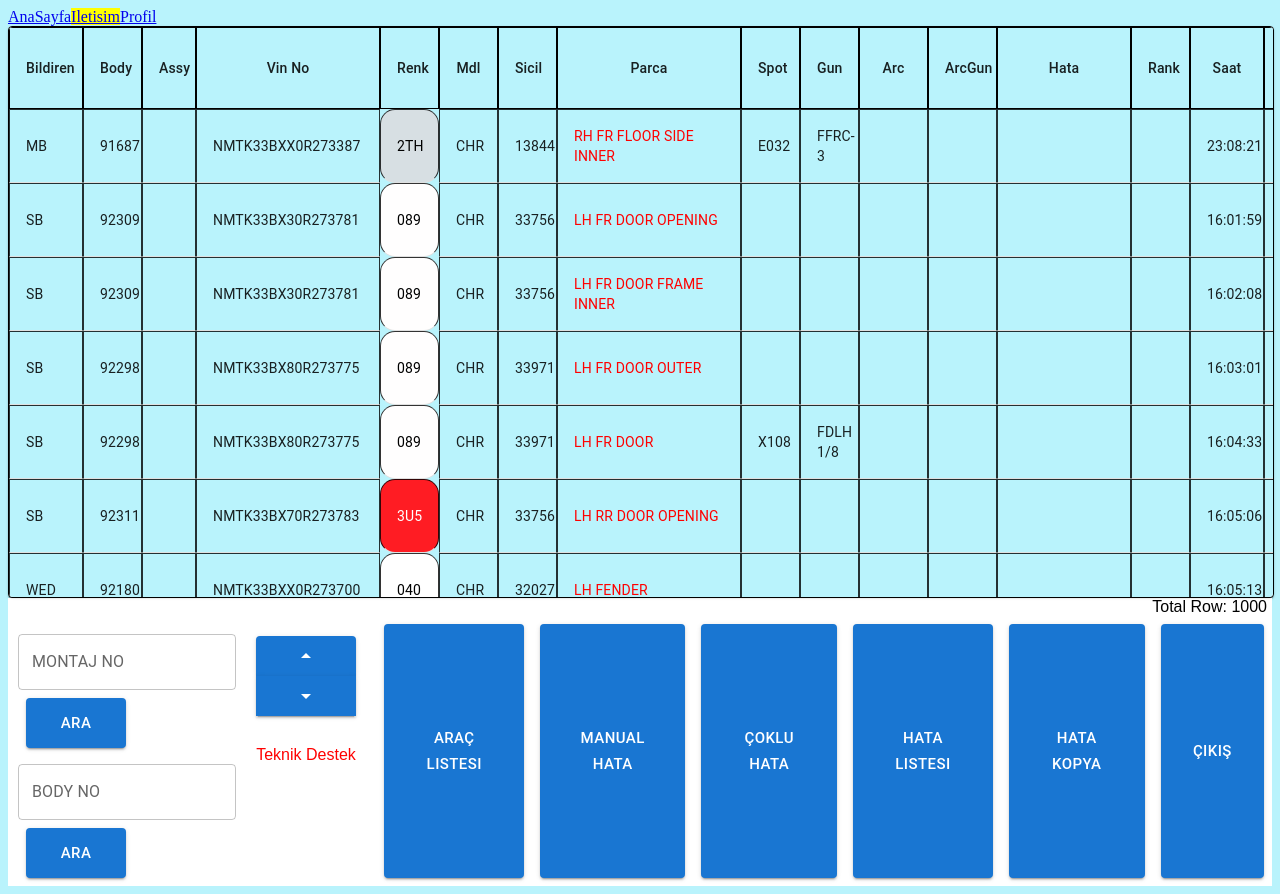
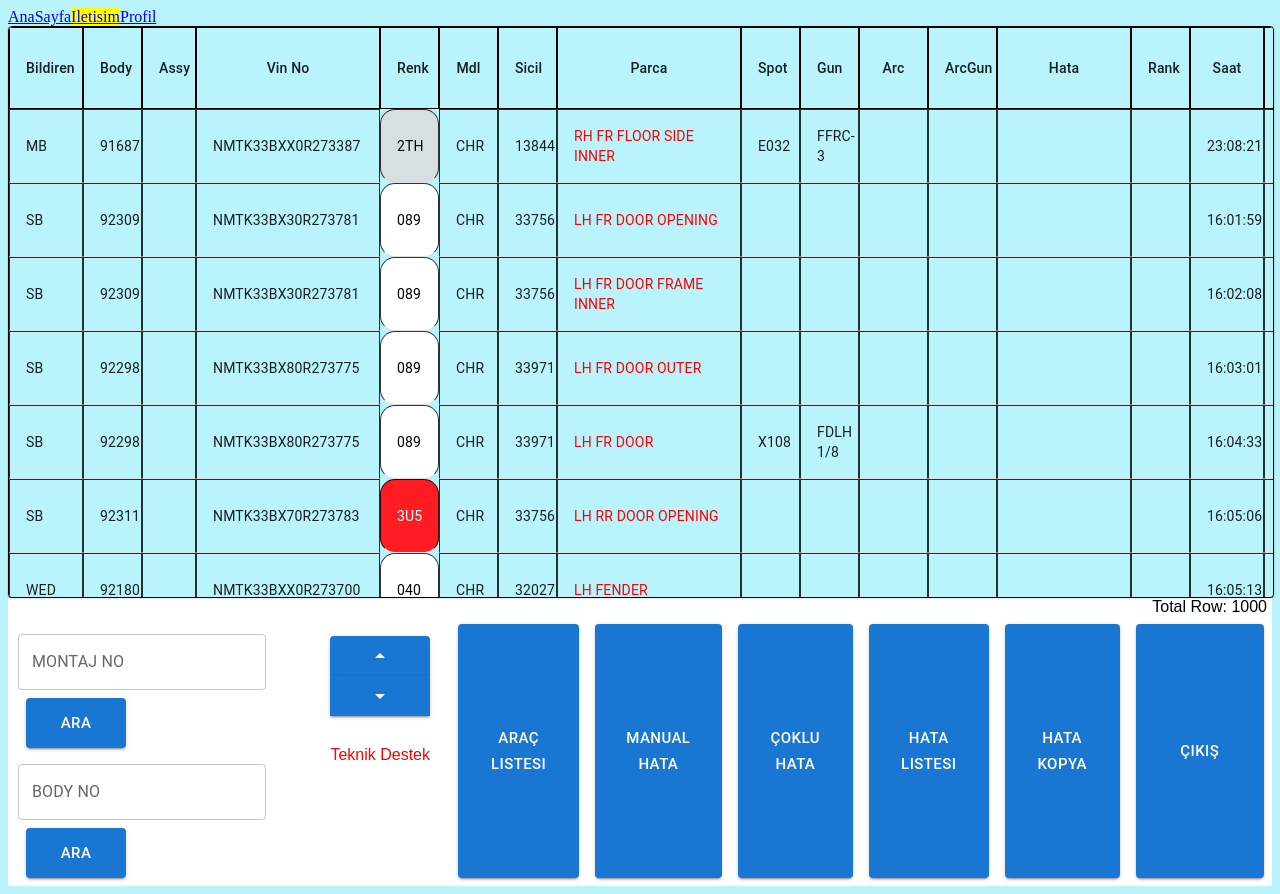
Before and after one commit to Metecode/TOYOTA-32bit-project, a React (Create React App) app in the folder toyota-web/: page /contact in a window 1280 px wide. Built offline with nearby package versions, Linux system fonts and the light colour scheme.

Commit message:
HATA Data listesi css fix2

```diff
--- a/toyota-web/src/pages/Contact.js
+++ b/toyota-web/src/pages/Contact.js
@@ -375,22 +375,22 @@ export default function Contact() {
   }
 
   const buttons = [
-    <Button variant="contained" size="large" style={{ padding: 40 }}>
+    <Button variant="contained" size="large" style={{ padding: 20 }}>
       Araç Listesi
     </Button>,
-    <Button variant="contained" size="large" style={{ padding: 40 }}>
+    <Button variant="contained" size="large" style={{ padding: 20 }}>
       Manual Hata
     </Button>,
-    <Button variant="contained" size="large" style={{ padding: 40 }}>
+    <Button variant="contained" size="large" style={{ padding: 20 }}>
       Çoklu Hata
     </Button>,
-    <Button variant="contained" size="large" style={{ padding: 40 }}>
+    <Button variant="contained" size="large" style={{ padding: 20 }}>
       Hata Listesi
     </Button>,
-    <Button variant="contained" size="large" style={{ padding: 40 }}>
+    <Button variant="contained" size="large" style={{ padding: 20 }}>
       Hata Kopya
     </Button>,
-    <Button variant="contained" size="large" style={{ padding: 40 }}>
+    <Button variant="contained" size="large" style={{ padding: 20, width:150}}>
       Çıkış
     </Button>,
   ];
```
